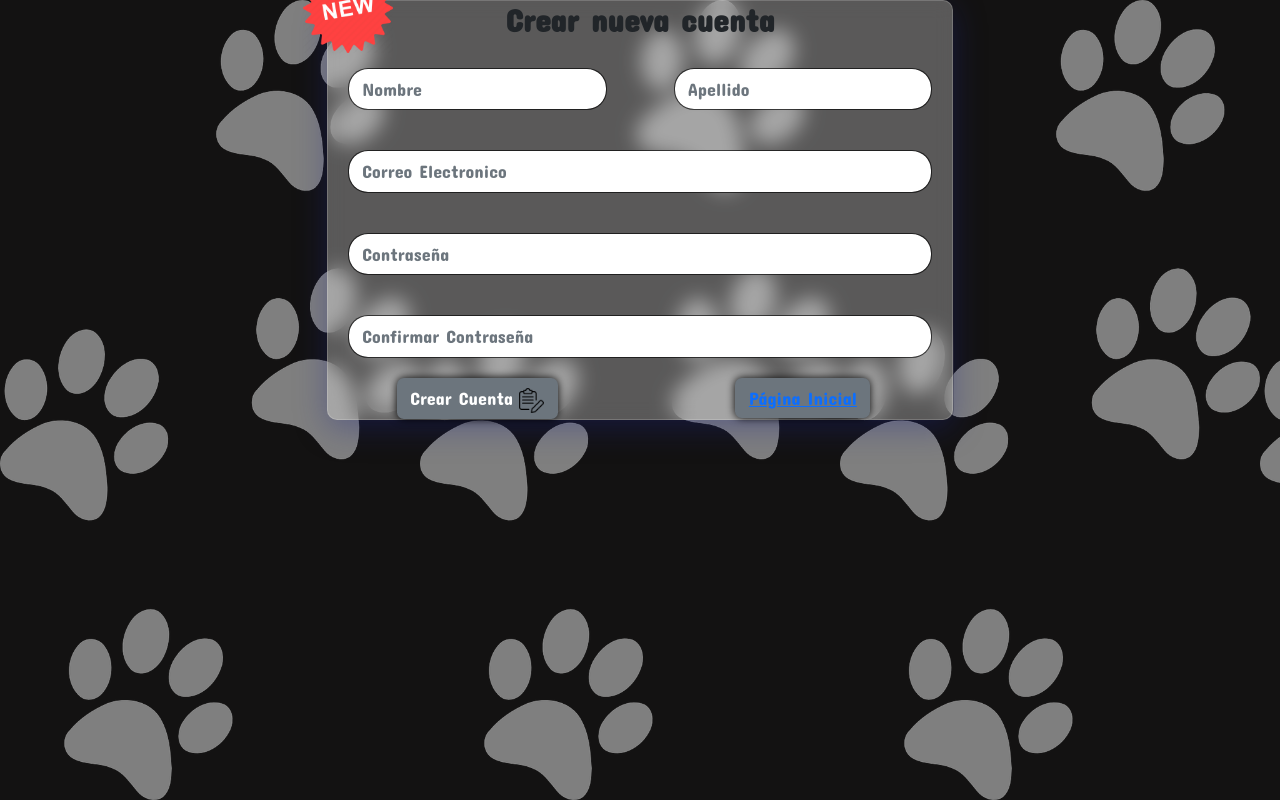
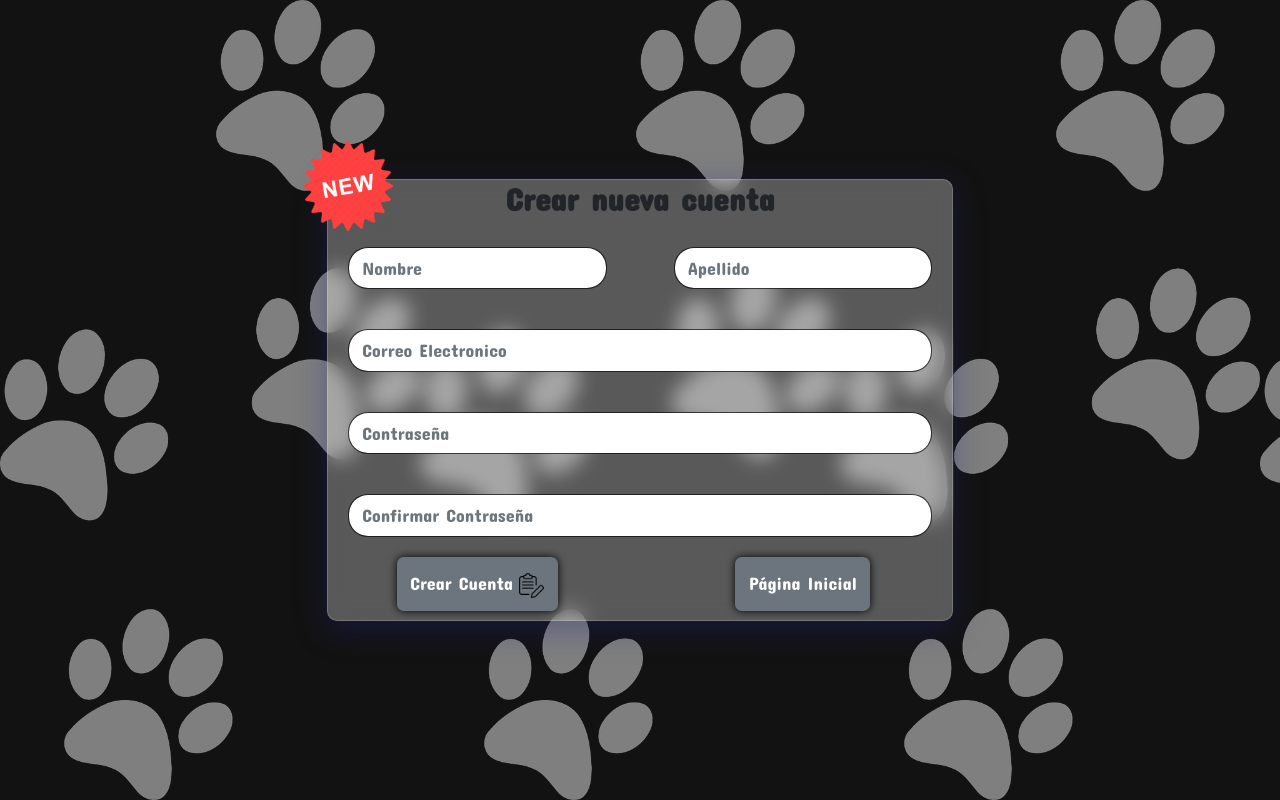
Before and after one commit to andersonNB/vet-app, a React (Vite) app: page /register in a window 1280 px wide. Built offline with nearby package versions, Linux system fonts and the light colour scheme; a web font is replaced by a local one.

Commit message:
changes:  Done #26

```diff
--- a/src/shared/components/auth/pages/Register/RegisterPage.jsx
+++ b/src/shared/components/auth/pages/Register/RegisterPage.jsx
@@ -10,7 +10,7 @@ export const RegisterPage = () => {
 				className="backgroundImageRegister text-center"
 				style={{minHeight: "100vh", maxWidth: "100%"}}
 			>
-				<div className="row align-items-center justify-content-center">
+				<div className="row align-items-center justify-content-center rowFormRegister">
 					<div className="col-sm-12 col-md-6">
 						<form className="formRegister">
 							<img src={Sticker} alt="RegistePage" className="sticker" />
--- a/src/shared/components/auth/pages/Register/RegisterPage.scss
+++ b/src/shared/components/auth/pages/Register/RegisterPage.scss
@@ -2,6 +2,7 @@
 	// background: linear-gradient(-45deg, #f62020 0%, #e271b8 100%);
 	border: none;
     box-shadow: 0px 0px 9px black;
+	height: 100px;
 }
 
 .backgroundImageRegister {
@@ -10,6 +11,8 @@
 	background-size: contain;
 	overflow: hidden;
 	width: 100%;
+	display: flex;
+	justify-content: center;
 }
 
 .InputForm {
@@ -34,6 +37,11 @@
 //     font-weight: 800;
 // }
 
+.rowFormRegister {
+	display: flex;
+	margin-top: auto auto;
+}
+
 .sticker {
 	// animation-play-state: paused;
 	// animation: spin 10s linear infinite;
@@ -44,10 +52,20 @@
 	left: -4%;
 }
 
+.backgroundImageRegister button {
+	height: 3rem;
+	margin-bottom: 0.5rem;
+}
+
+
 // .sticker:hover {
 // 	animation-play-state: running;
 // }
 
+.goHome {
+text-decoration: none;
+color: white;
+}
 .goHome:hover {
 	color: white;
 }
```
